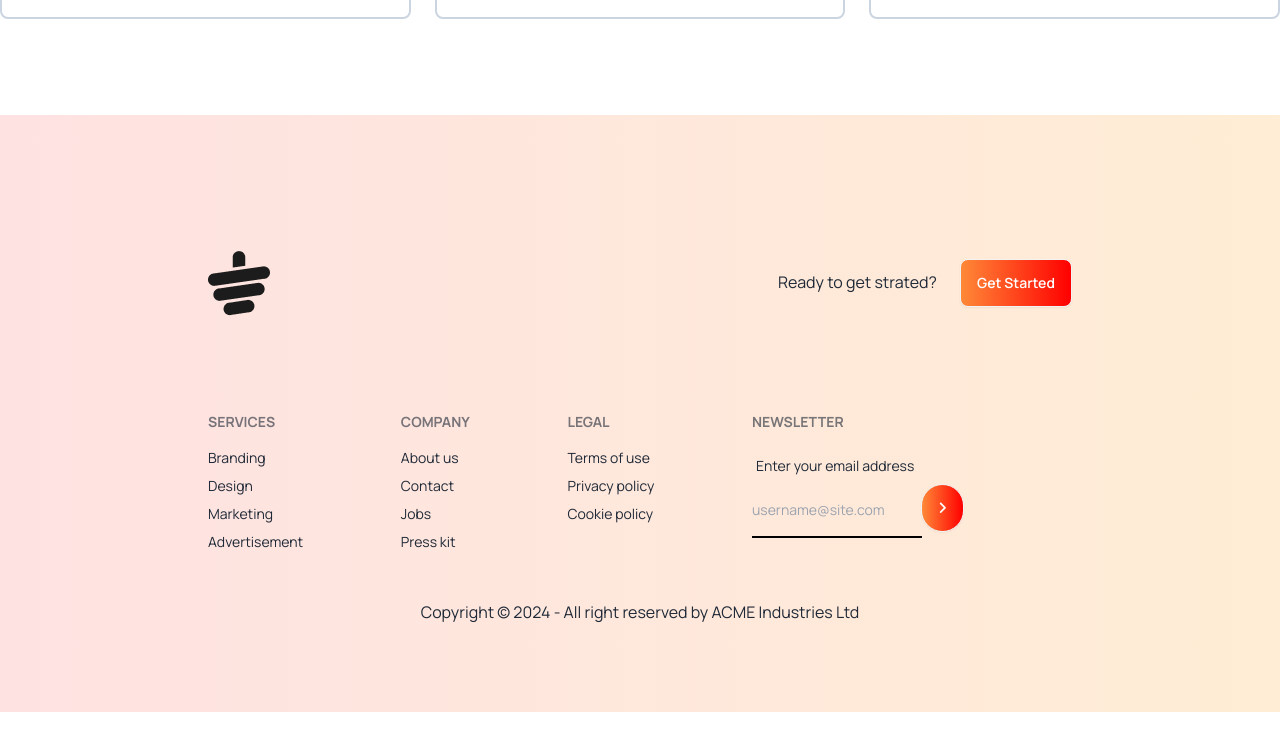
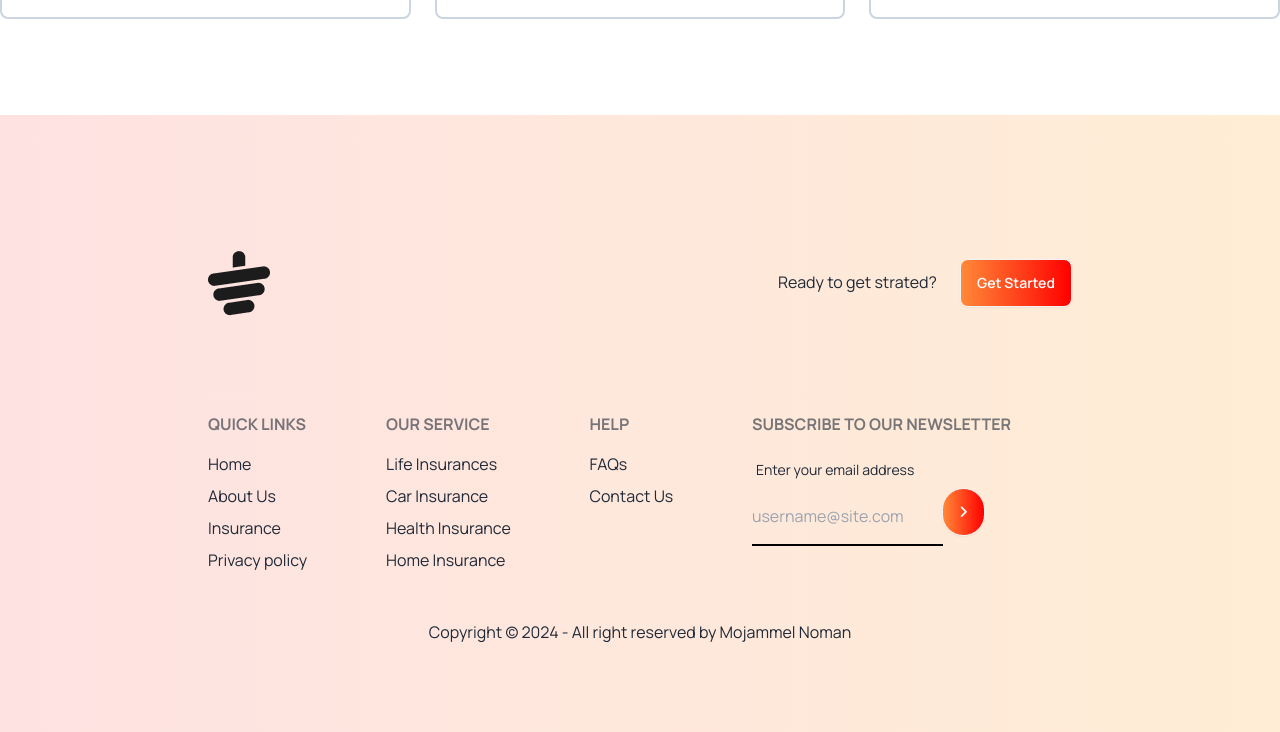
Before and after one commit to noman023/tea-house, a plain HTML site: page index.html in a window 1280 px wide. Shown: the part 3418-4150 px from the top of the page. Drawn offline with nearby package versions, Linux system fonts and the light colour scheme.

Commit message:
footer typography changed

```diff
--- a/index.html
+++ b/index.html
@@ -365,29 +365,28 @@
           </button>
         </p>
       </div>
-      <div class="footer justify-center lg:justify-between">
+      <div class="footer text-base justify-center lg:justify-between">
         <nav>
-          <header class="footer-title">Services</header>
-          <a class="link link-hover">Branding</a>
-          <a class="link link-hover">Design</a>
-          <a class="link link-hover">Marketing</a>
-          <a class="link link-hover">Advertisement</a>
+          <header class="footer-title">Quick Links</header>
+          <a class="link link-hover">Home</a>
+          <a class="link link-hover">About Us</a>
+          <a class="link link-hover">Insurance</a>
+          <a class="link link-hover">Privacy policy</a>
         </nav>
         <nav>
-          <header class="footer-title">Company</header>
-          <a class="link link-hover">About us</a>
-          <a class="link link-hover">Contact</a>
-          <a class="link link-hover">Jobs</a>
-          <a class="link link-hover">Press kit</a>
+          <header class="footer-title">Our Service</header>
+          <a class="link link-hover">Life Insurances</a>
+          <a class="link link-hover">Car Insurance</a>
+          <a class="link link-hover">Health Insurance</a>
+          <a class="link link-hover">Home Insurance</a>
         </nav>
         <nav>
-          <header class="footer-title">Legal</header>
-          <a class="link link-hover">Terms of use</a>
-          <a class="link link-hover">Privacy policy</a>
-          <a class="link link-hover">Cookie policy</a>
+          <header class="footer-title">Help</header>
+          <a class="link link-hover">FAQs</a>
+          <a class="link link-hover">Contact Us</a>
         </nav>
         <form>
-          <header class="footer-title">Newsletter</header>
+          <header class="footer-title">Subscribe to our newsletter</header>
           <fieldset class="form-control w-80">
             <label class="label">
               <span class="label-text">Enter your email address</span>
@@ -408,8 +407,8 @@
         </form>
       </div>
 
-      <div class="my-12 text-center">
-        <p>Copyright © 2024 - All right reserved by ACME Industries Ltd</p>
+      <div class="my-12 text-center text-base">
+        <p>Copyright © 2024 - All right reserved by Mojammel Noman</p>
       </div>
     </footer>
   </body>
```
